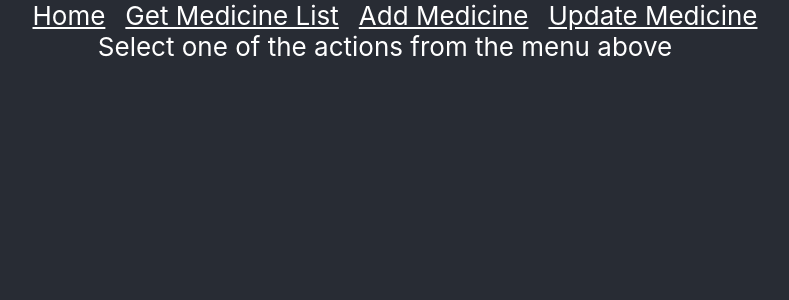
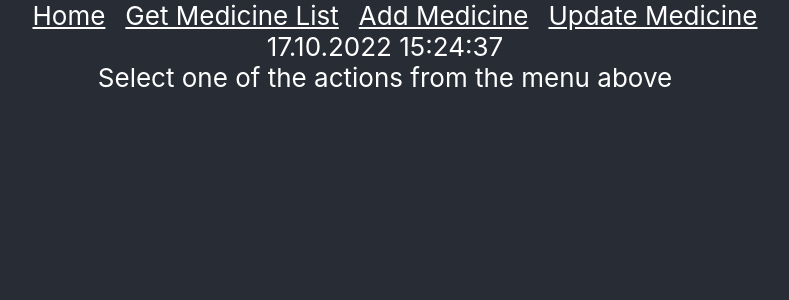
Before and after one commit to AleksandarBayrev/pharmacy-manager, a React app in the folder PharmacyManager.Frontend/pharmacy-manager/: page / in a window 1280 px wide. Shown: the top 300 px of the page, without its empty margins (255-1044 px from the left). Built offline with nearby package versions, Linux system fonts and the light colour scheme.

Commit message:
Added Date and time component

```diff
--- a/PharmacyManager.Frontend/pharmacy-manager/src/components/PharmacyManagerApp/App.tsx
+++ b/PharmacyManager.Frontend/pharmacy-manager/src/components/PharmacyManagerApp/App.tsx
@@ -5,6 +5,7 @@ import { pages } from './constants';
 import { BrowserRouter, Link, Route, Routes } from 'react-router-dom';
 import { DependencyInjection } from '../../base';
 import { NotFoundPage } from '../Pages/NotFoundPage/NotFoundPage';
+import { DateTime } from '../Shared/Components/DateTime';
 
 export type PharmacyManagerAppProps = {
   DependencyInjection: DependencyInjection;
@@ -27,6 +28,10 @@ export class PharmacyManagerApp extends React.Component<PharmacyManagerAppProps,
               <Link to={`${pages.UpdateMedicines}`} className='App-menu-item'>Update Medicine</Link>
             </div>
             <div className='App-page-container'>
+              <div className='App-date-time'>
+                <DateTime />
+              </div>
+              <div className='App-page'>
                 <Routes>
                   <Route path={`${pages.Home}`} element={pageRenderer.get(pages.Home)} />
                   <Route path={`${pages.GetMedicinesList}`} element={pageRenderer.get(pages.GetMedicinesList)} />
@@ -35,6 +40,7 @@ export class PharmacyManagerApp extends React.Component<PharmacyManagerAppProps,
                   <Route path={`*`} element={<NotFoundPage />} />
                 </Routes>
               </div>
+            </div>
           </header>
         </BrowserRouter>
       </div>
--- /dev/null
+++ b/PharmacyManager.Frontend/pharmacy-manager/src/components/Shared/Components/DateTime.tsx
@@ -0,0 +1,58 @@
+import React from "react";
+
+type DateTimeProps = {}
+
+type DateTimeState = {
+    date: Date;
+}
+
+export class DateTime extends React.Component<DateTimeProps, DateTimeState> {
+    private updateInterval: NodeJS.Timer | undefined;
+    constructor(props: DateTimeProps) {
+        super(props);
+        this.state = {
+            date: new Date()
+        };
+    }
+
+    componentDidMount(): void {
+        this.updateInterval = setInterval(() => {
+            this.setState({
+                date: new Date()
+            });
+        }, 50);
+    }
+
+    componentWillUnmount(): void {
+        clearInterval(this.updateInterval);
+    }
+
+    private formatDate() {
+        const day = this.state.date.getDate();
+        const month = this.state.date.getMonth() + 1;
+        const year = this.state.date.getFullYear();
+
+        const dayFormatted = day < 10 ? `0${day}` : day;
+        const monthFormatted = month < 10 ? `0${month}` : month;
+        return `${dayFormatted}.${monthFormatted}.${year}`;
+    }
+
+    private formatTime() {
+        const hours = this.state.date.getHours();
+        const minutes = this.state.date.getMinutes();
+        const seconds = this.state.date.getSeconds();
+
+        const hoursFormatted = hours < 10 ? `0${hours}` : hours;
+        const minutesFormatted = minutes < 10 ? `0${minutes}` : minutes;
+        const secondsFormatted = seconds < 10 ? `0${seconds}` : seconds;
+        return `${hoursFormatted}:${minutesFormatted}:${secondsFormatted}`;
+    }
+
+    render() {
+        return (
+            <div className="App-date-time-container">
+                {this.formatDate()} {this.formatTime()}
+            </div>
+        )
+    }
+}
```
Also changed, not shown: 2 other files (tests, documents, lock files or other folders). Lines whose indentation alone changed are shown as unchanged.
